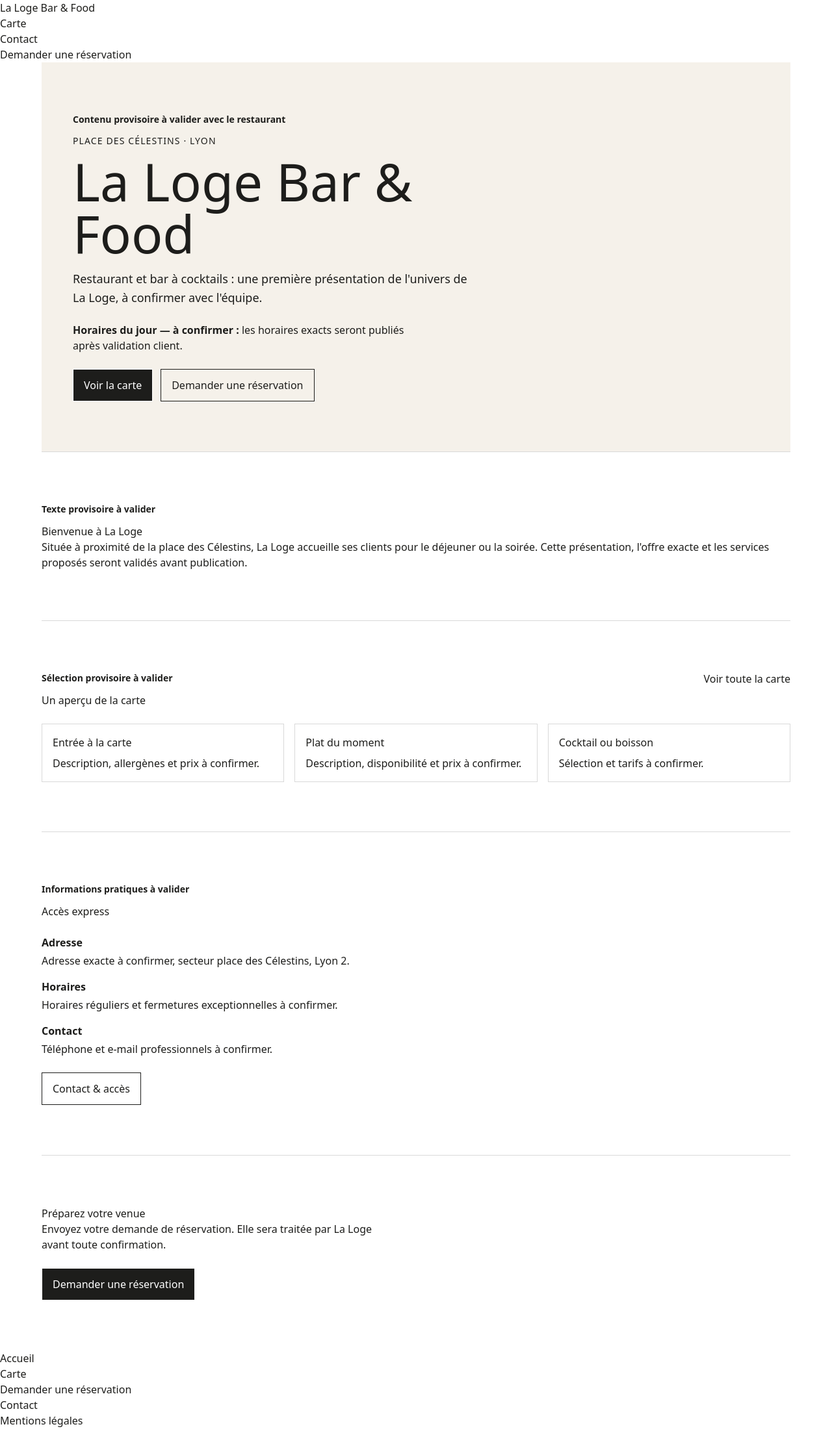
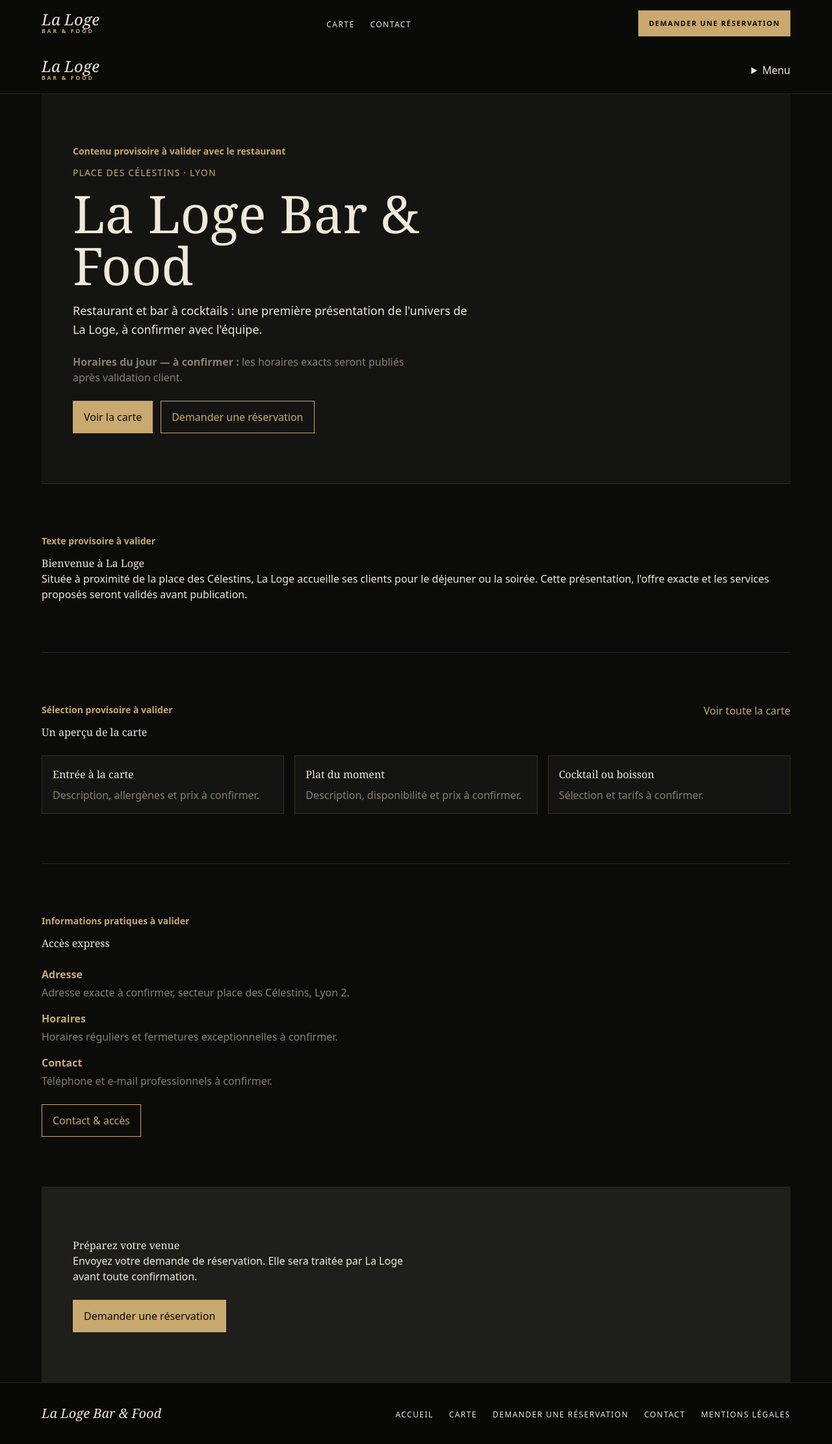
Before and after one commit to ebenyoub/la_loge_restaurant, a Next.js app: page / in a window 1280 px wide. Shown: the whole page at 65% size. Before the commit the page ends 2199 px from the top, so only its background shows below. Built offline with nearby package versions, Linux system fonts and the light colour scheme.

Commit message:
Add global visual theme

```diff
--- a/eslint.config.mjs
+++ b/eslint.config.mjs
@@ -12,6 +12,8 @@ const eslintConfig = defineConfig([
     "out/**",
     "build/**",
     "next-env.d.ts",
+    // Extracted Figma Make bundle: separate Vite project, not application source.
+    "figma-make/**",
   ]),
 ]);
 
--- a/src/app/carte/page.module.css
+++ b/src/app/carte/page.module.css
@@ -5,12 +5,12 @@
 
 .section {
   padding: clamp(2.5rem, 6vw, 5rem) 0;
-  border-bottom: 1px solid #d9d9d9;
+  border-bottom: 1px solid var(--color-border);
 }
 
 .introduction {
   padding-inline: clamp(1.25rem, 4vw, 3rem);
-  background: #f5f1ea;
+  background: var(--color-surface);
 }
 
 .notice,
@@ -21,10 +21,12 @@
 }
 
 .notice {
+  color: var(--color-gold);
   font-weight: 700;
 }
 
 .eyebrow {
+  color: var(--color-gold);
   text-transform: uppercase;
   letter-spacing: 0.08em;
 }
@@ -32,6 +34,8 @@
 .introduction h1,
 .section h2,
 .itemList h3 {
+  color: var(--color-foreground);
+  font-family: var(--font-display);
   margin-top: 0;
 }
 
@@ -43,6 +47,7 @@
 
 .lead {
   max-width: 60ch;
+  color: var(--color-foreground);
   font-size: 1.125rem;
   line-height: 1.6;
 }
@@ -52,7 +57,7 @@
   flex-wrap: wrap;
   gap: 0.75rem;
   padding: 1.25rem 0;
-  border-bottom: 1px solid #d9d9d9;
+  border-bottom: 1px solid var(--color-border);
 }
 
 .categoryNavigation a,
@@ -60,8 +65,19 @@
 .secondaryAction {
   display: inline-block;
   padding: 0.75rem 1rem;
-  border: 1px solid currentcolor;
+  border: 1px solid var(--color-gold);
   text-decoration: none;
+}
+
+.categoryNavigation a,
+.secondaryAction {
+  color: var(--color-gold);
+}
+
+.categoryNavigation a:hover,
+.secondaryAction:hover {
+  background: var(--color-gold);
+  color: var(--color-background);
 }
 
 .itemList {
@@ -74,7 +90,8 @@
 
 .itemList li {
   padding: 1rem;
-  border: 1px solid #d9d9d9;
+  border: 1px solid var(--color-border);
+  background: var(--color-surface);
 }
 
 .itemList h3 {
@@ -84,6 +101,7 @@
 .itemList p,
 .allergenSection p,
 .finalCta p {
+  color: var(--color-muted);
   margin-bottom: 0;
 }
 
@@ -94,18 +112,25 @@
 }
 
 .primaryAction {
-  background: #1d1d1b;
-  color: #ffffff;
+  background: var(--color-gold);
+  color: var(--color-background);
+}
+
+.primaryAction:hover {
+  background: var(--color-gold-light);
+  color: var(--color-background);
 }
 
 .finalCta {
   border-bottom: 0;
+  background: var(--color-surface-raised);
+  padding-inline: clamp(1.25rem, 4vw, 3rem);
 }
 
 .categoryNavigation a:focus-visible,
 .primaryAction:focus-visible,
 .secondaryAction:focus-visible {
-  outline: 3px solid #005fcc;
+  outline: 3px solid var(--color-gold-light);
   outline-offset: 3px;
 }
 
--- a/src/app/globals.css
+++ b/src/app/globals.css
@@ -1,20 +1,159 @@
 @import "tailwindcss";
 
 :root {
-  --background: #ffffff;
-  --foreground: #1d1d1b;
+  --color-background: #0b0b09;
+  --color-surface: #141412;
+  --color-surface-raised: #1e1e1b;
+  --color-foreground: #f0e8d8;
+  --color-muted: #8a8070;
+  --color-gold: #c9a96e;
+  --color-gold-light: #dbbe86;
+  --color-border: rgb(201 169 110 / 18%);
+  --font-display: "Bodoni Moda", Georgia, serif;
+  --font-body: "Plus Jakarta Sans", system-ui, sans-serif;
+}
+
+* {
+  box-sizing: border-box;
+}
+
+html {
+  scroll-behavior: smooth;
 }
 
 body {
   min-height: 100vh;
   margin: 0;
-  background: var(--background);
-  color: var(--foreground);
+  display: flex;
+  flex-direction: column;
+  background: var(--color-background);
+  color: var(--color-foreground);
+  font-family: var(--font-body);
+}
+
+main {
+  flex: 1;
+}
+
+a {
+  color: var(--color-gold);
+}
+
+a:focus-visible,
+summary:focus-visible {
+  outline: 3px solid var(--color-gold-light);
+  outline-offset: 4px;
 }
 
 .mobile-navigation,
 .mobile-action-bar {
   display: none;
+}
+
+.site-header {
+  position: sticky;
+  top: 0;
+  z-index: 20;
+  border-bottom: 1px solid var(--color-border);
+  background: rgb(11 11 9 / 96%);
+  backdrop-filter: blur(12px);
+}
+
+.site-navigation {
+  width: min(100% - 2rem, 72rem);
+  min-height: 4.5rem;
+  margin: 0 auto;
+  display: flex;
+  align-items: center;
+  justify-content: space-between;
+  gap: 1rem;
+}
+
+.site-brand {
+  display: inline-flex;
+  flex-direction: column;
+  color: var(--color-foreground);
+  font-family: var(--font-display);
+  font-size: 1.5rem;
+  font-style: italic;
+  line-height: 0.9;
+  text-decoration: none;
+}
+
+.site-brand span:last-child {
+  margin-top: 0.25rem;
+  color: var(--color-gold);
+  font-family: var(--font-body);
+  font-size: 0.55rem;
+  font-style: normal;
+  font-weight: 600;
+  letter-spacing: 0.3em;
+  text-transform: uppercase;
+}
+
+.site-navigation-links,
+.site-footer-links {
+  display: flex;
+  gap: 1.5rem;
+  padding: 0;
+  margin: 0;
+  list-style: none;
+}
+
+.site-navigation-links a,
+.site-footer-links a {
+  color: var(--color-foreground);
+  font-size: 0.75rem;
+  letter-spacing: 0.12em;
+  text-decoration: none;
+  text-transform: uppercase;
+}
+
+.site-navigation-links a:hover,
+.site-footer-links a:hover,
+.site-brand:hover,
+.site-footer-brand:hover {
+  color: var(--color-gold);
+}
+
+.site-reservation-action {
+  display: inline-block;
+  padding: 0.75rem 1rem;
+  background: var(--color-gold);
+  color: var(--color-background);
+  font-size: 0.7rem;
+  font-weight: 700;
+  letter-spacing: 0.12em;
+  text-decoration: none;
+  text-transform: uppercase;
+}
+
+.site-reservation-action:hover {
+  background: var(--color-gold-light);
+  color: var(--color-background);
+}
+
+.site-footer {
+  border-top: 1px solid var(--color-border);
+  background: #080807;
+}
+
+.site-footer-inner {
+  width: min(100% - 2rem, 72rem);
+  padding: 2rem 0;
+  margin: 0 auto;
+  display: flex;
+  align-items: center;
+  justify-content: space-between;
+  gap: 1.5rem;
+}
+
+.site-footer-brand {
+  color: var(--color-foreground);
+  font-family: var(--font-display);
+  font-size: 1.25rem;
+  font-style: italic;
+  text-decoration: none;
 }
 
 @media (max-width: 767px) {
@@ -24,7 +163,41 @@ body {
 
   .mobile-navigation {
     display: flex;
-    justify-content: space-between;
+  }
+
+  .mobile-navigation details {
+    position: relative;
+  }
+
+  .mobile-navigation summary {
+    color: var(--color-foreground);
+    cursor: pointer;
+    font-size: 0.75rem;
+    letter-spacing: 0.12em;
+    text-transform: uppercase;
+  }
+
+  .mobile-navigation details ul {
+    position: absolute;
+    right: 0;
+    width: max-content;
+    padding: 0.75rem;
+    margin: 0.75rem 0 0;
+    border: 1px solid var(--color-border);
+    background: var(--color-surface);
+    list-style: none;
+  }
+
+  .mobile-navigation details li + li {
+    margin-top: 0.75rem;
+  }
+
+  .mobile-navigation details a {
+    color: var(--color-foreground);
+    font-size: 0.75rem;
+    letter-spacing: 0.1em;
+    text-decoration: none;
+    text-transform: uppercase;
   }
 
   .mobile-action-bar {
@@ -33,10 +206,23 @@ body {
     bottom: 0;
     left: 0;
     display: flex;
-    justify-content: space-around;
+    justify-content: center;
+    padding: 0.75rem 1rem;
+    border-top: 1px solid var(--color-border);
+    background: var(--color-surface);
   }
 
   body:has(.mobile-action-bar) {
     padding-bottom: 3rem;
   }
+
+  .site-footer-inner,
+  .site-footer-links {
+    align-items: flex-start;
+    flex-direction: column;
+  }
+
+  .site-footer-links {
+    gap: 0.75rem;
+  }
 }
--- a/src/app/page.module.css
+++ b/src/app/page.module.css
@@ -5,12 +5,12 @@
 
 .section {
   padding: clamp(2.5rem, 6vw, 5rem) 0;
-  border-bottom: 1px solid #d9d9d9;
+  border-bottom: 1px solid var(--color-border);
 }
 
 .hero {
   padding-inline: clamp(1.25rem, 4vw, 3rem);
-  background: #f5f1ea;
+  background: var(--color-surface);
 }
 
 .notice,
@@ -20,10 +20,12 @@
 }
 
 .notice {
+  color: var(--color-gold);
   font-weight: 700;
 }
 
 .eyebrow {
+  color: var(--color-gold);
   text-transform: uppercase;
   letter-spacing: 0.08em;
 }
@@ -31,6 +33,8 @@
 .hero h1,
 .section h2,
 .menuList h3 {
+  color: var(--color-foreground);
+  font-family: var(--font-display);
   margin-top: 0;
 }
 
@@ -43,6 +47,7 @@
 
 .lead {
   max-width: 60ch;
+  color: var(--color-foreground);
   font-size: 1.125rem;
   line-height: 1.6;
 }
@@ -50,6 +55,7 @@
 .hours {
   max-width: 60ch;
   margin: 1.5rem 0;
+  color: var(--color-muted);
 }
 
 .actions {
@@ -62,13 +68,27 @@
 .secondaryAction {
   display: inline-block;
   padding: 0.75rem 1rem;
-  border: 1px solid currentcolor;
+  border: 1px solid var(--color-gold);
   text-decoration: none;
 }
 
 .primaryAction {
-  background: #1d1d1b;
-  color: #ffffff;
+  background: var(--color-gold);
+  color: var(--color-background);
+}
+
+.primaryAction:hover {
+  background: var(--color-gold-light);
+  color: var(--color-background);
+}
+
+.secondaryAction {
+  color: var(--color-gold);
+}
+
+.secondaryAction:hover {
+  background: var(--color-gold);
+  color: var(--color-background);
 }
 
 .sectionHeader {
@@ -90,7 +110,8 @@
 
 .menuList li {
   padding: 1rem;
-  border: 1px solid #d9d9d9;
+  border: 1px solid var(--color-border);
+  background: var(--color-surface);
 }
 
 .menuList h3 {
@@ -99,6 +120,7 @@
 
 .menuList p {
   margin: 0;
+  color: var(--color-muted);
 }
 
 .accessList {
@@ -113,15 +135,19 @@
 }
 
 .accessList dt {
+  color: var(--color-gold);
   font-weight: 700;
 }
 
 .accessList dd {
   margin: 0;
+  color: var(--color-muted);
 }
 
 .finalCta {
   border-bottom: 0;
+  background: var(--color-surface-raised);
+  padding-inline: clamp(1.25rem, 4vw, 3rem);
 }
 
 .finalCta p {
@@ -132,7 +158,7 @@
 .primaryAction:focus-visible,
 .secondaryAction:focus-visible,
 .sectionHeader a:focus-visible {
-  outline: 3px solid #005fcc;
+  outline: 3px solid var(--color-gold-light);
   outline-offset: 3px;
 }
 
--- a/src/components/footer.tsx
+++ b/src/components/footer.tsx
@@ -2,9 +2,13 @@ import Link from "next/link";
 
 export function Footer() {
   return (
-    <footer>
+    <footer className="site-footer">
+      <div className="site-footer-inner">
+        <Link className="site-footer-brand" href="/">
+          La Loge Bar &amp; Food
+        </Link>
         <nav aria-label="Navigation secondaire">
-        <ul>
+          <ul className="site-footer-links">
             <li>
               <Link href="/">Accueil</Link>
             </li>
@@ -22,6 +26,7 @@ export function Footer() {
             </li>
           </ul>
         </nav>
+      </div>
     </footer>
   );
 }
--- a/src/components/header.tsx
+++ b/src/components/header.tsx
@@ -10,10 +10,13 @@ export function Header() {
   );
 
   return (
-    <header>
-      <nav className="desktop-navigation" aria-label="Navigation principale">
-        <Link href="/">La Loge Bar &amp; Food</Link>
-        <ul>
+    <header className="site-header">
+      <nav className="site-navigation desktop-navigation" aria-label="Navigation principale">
+        <Link className="site-brand" href="/">
+          <span>La Loge</span>
+          <span>Bar &amp; Food</span>
+        </Link>
+        <ul className="site-navigation-links">
           <li>
             <Link href="/carte">Carte</Link>
           </li>
@@ -21,11 +24,16 @@ export function Header() {
             <Link href="/contact">Contact</Link>
           </li>
         </ul>
-        <Link href="/reservation">Demander une réservation</Link>
+        <Link className="site-reservation-action" href="/reservation">
+          Demander une réservation
+        </Link>
       </nav>
 
-      <nav className="mobile-navigation" aria-label="Navigation principale mobile">
-        <Link href="/">La Loge Bar &amp; Food</Link>
+      <nav className="site-navigation mobile-navigation" aria-label="Navigation principale mobile">
+        <Link className="site-brand" href="/">
+          <span>La Loge</span>
+          <span>Bar &amp; Food</span>
+        </Link>
         <details>
           <summary>Menu</summary>
           <ul>
@@ -41,7 +49,9 @@ export function Header() {
 
       {showMobileActionBar ? (
         <nav className="mobile-action-bar" aria-label="Actions mobiles">
-          <Link href="/reservation">Demander une réservation</Link>
+          <Link className="site-reservation-action" href="/reservation">
+            Demander une réservation
+          </Link>
         </nav>
       ) : null}
     </header>
--- a/tsconfig.json
+++ b/tsconfig.json
@@ -30,5 +30,5 @@
     ".next/dev/types/**/*.ts",
     "**/*.mts"
   ],
-  "exclude": ["node_modules"]
+  "exclude": ["node_modules", "figma-make"]
 }
```
Also changed, not shown: 1 other file (tests, documents, lock files or other folders). Lines whose indentation alone changed are shown as unchanged.
